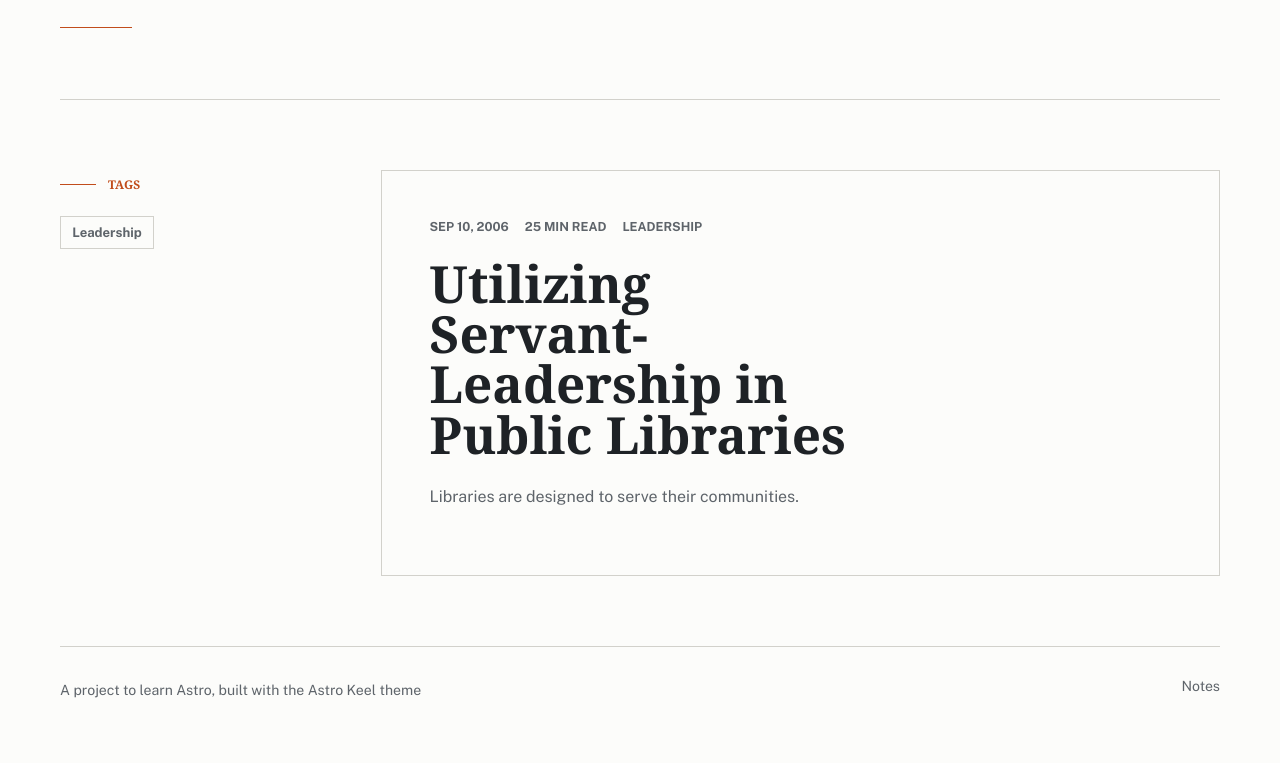
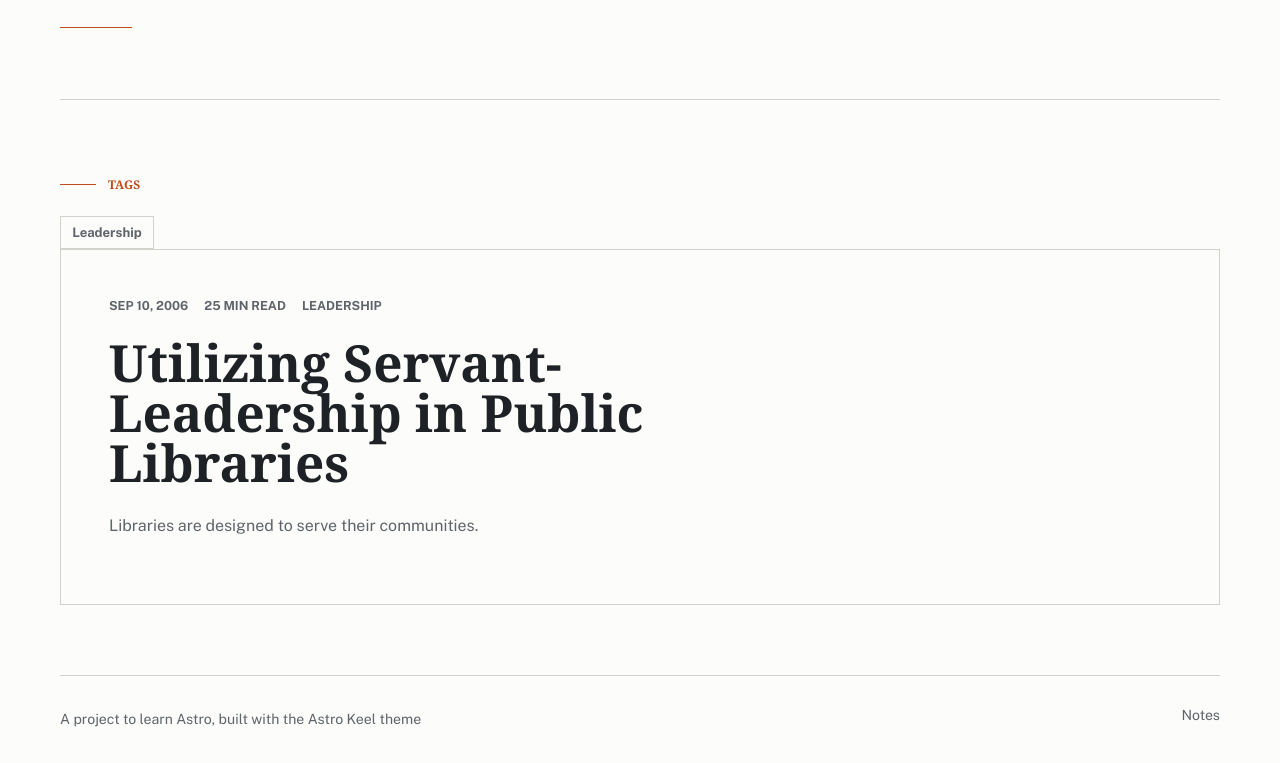
Before and after one commit to yarnetsky/yarnetsky.github.io, an Astro site: page /blog in a window 1280 px wide. Shown: the part 456-1219 px from the top of the page. Before the commit the page ends 1190 px from the top, so only its background shows below. Built offline with nearby package versions, Linux system fonts and the light colour scheme; Astro itself is replaced by a stand-in of ours; some packages are replaced by stand-ins of ours.

Commit message:
tweak h2 sizing and entry card width (grid not working)

```diff
--- a/src/styles/global.css
+++ b/src/styles/global.css
@@ -243,7 +243,7 @@ a:not(.brand, .button):hover {
 }
 
 .section {
-  padding-block: clamp(3.5rem, 5.5vw, 5.5rem);
+  padding-block: clamp(3rem, 5.5vw, 4.5rem);
 }
 
 .page-head {
@@ -430,13 +430,13 @@ pre code {
   background: transparent;
 }
 
-.content-index,
+/* .content-index,
 .article-layout {
   display: grid;
   grid-template-columns: minmax(11rem, 0.45fr) minmax(0, 1.55fr);
   gap: clamp(2rem, 6vw, 5rem);
   align-items: start;
-}
+} */
 
 .index-sidebar,
 .article-toc {
@@ -499,8 +499,8 @@ pre code {
 
 .entry-card h2,
 .work-card h2 {
-  max-width: 15ch;
-  font-size: clamp(1.85rem, 4vw, 3.75rem);
+  max-width: 20ch;
+  font-size: clamp(1.85rem, 4vw, 3.25rem);
 }
 
 .entry-card p,
```
Also changed, not shown: src/pages/index.astro (+4 -4 lines).
